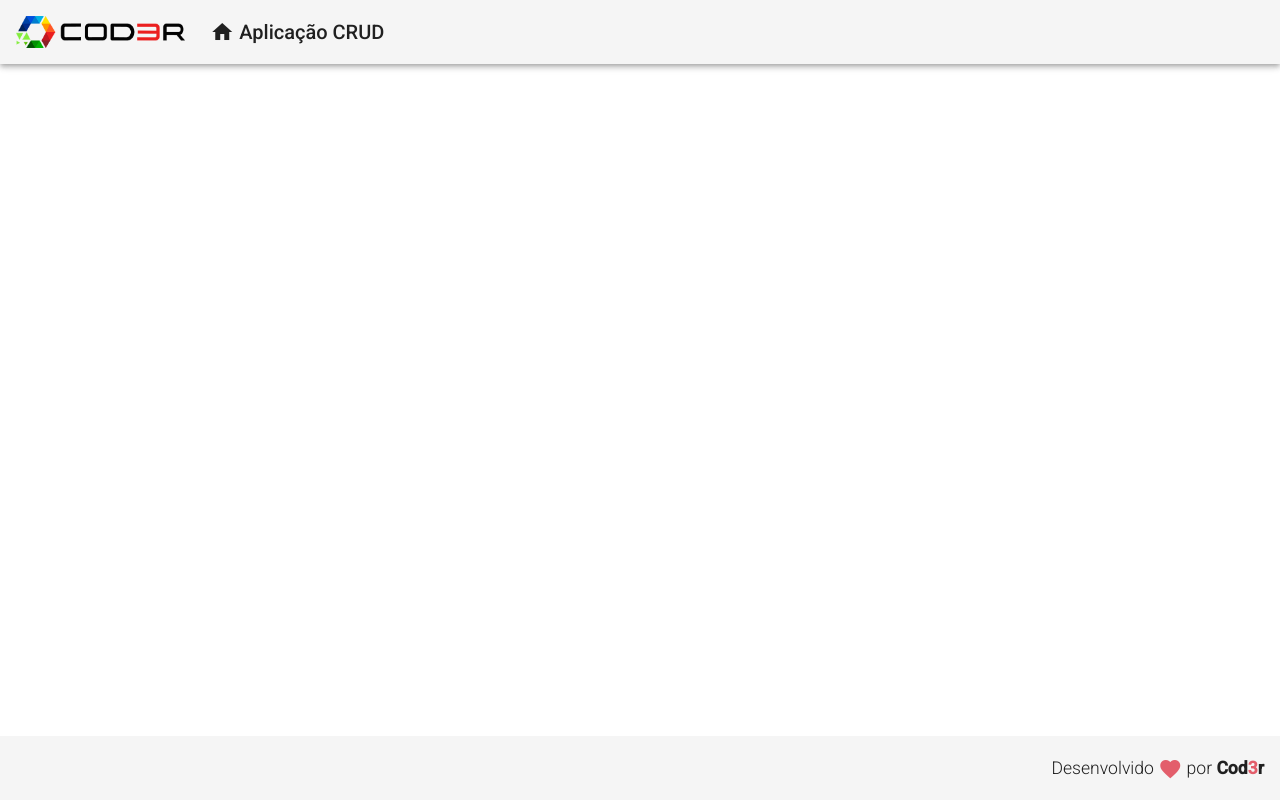
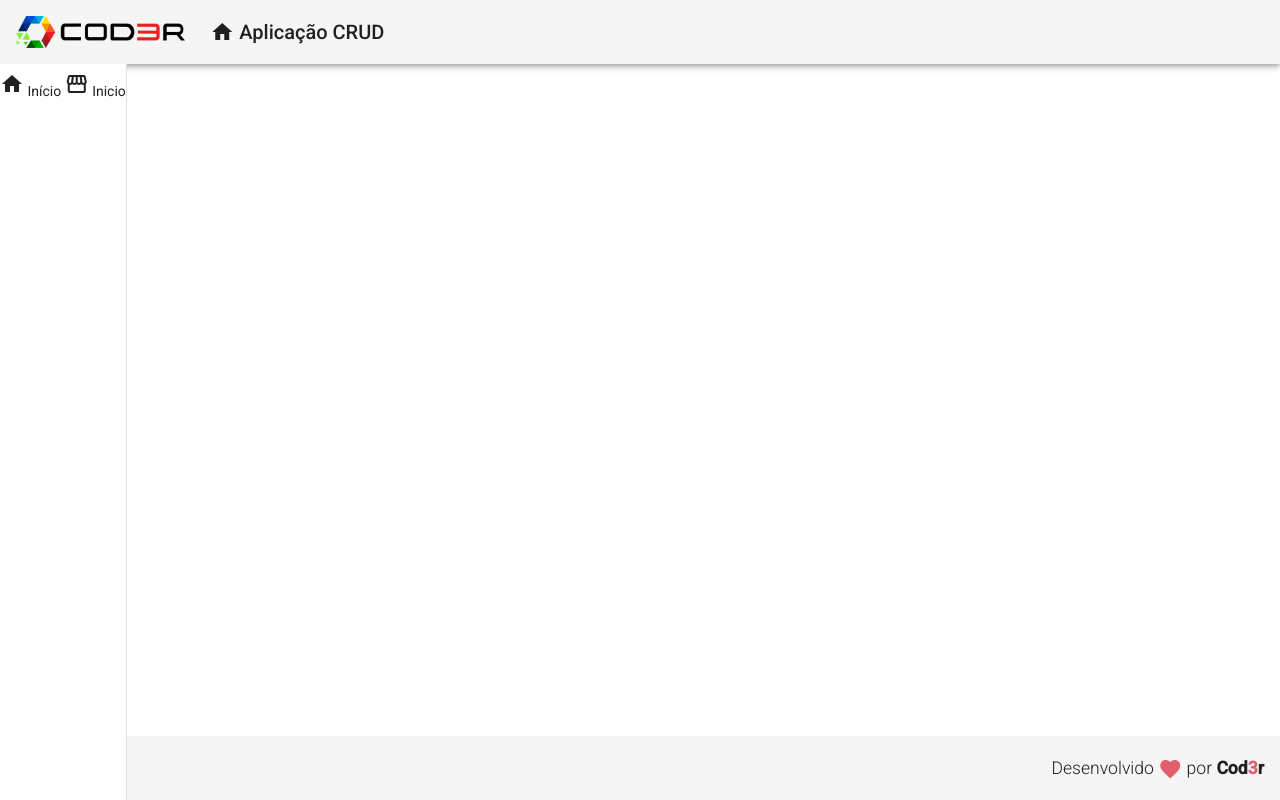
Before and after one commit to dekopossas/crud-com-angular, an Angular app in the folder frontend/: page / in a window 1280 px wide. Built offline with nearby package versions, Linux system fonts and the light colour scheme.

Commit message:
finalmente consegui abri esse trem kkkk

```diff
--- a/frontend/src/app/components/template/nav/nav.component.html
+++ b/frontend/src/app/components/template/nav/nav.component.html
@@ -2,7 +2,8 @@
   <mat-sidenav
     class="sidenav"
     mode="side"
-    openedfixedInViewport="true"
+    opened
+    fixedInViewport="true"
     fixedTopGap="64"
   >
     <mat-nav-list>
```
